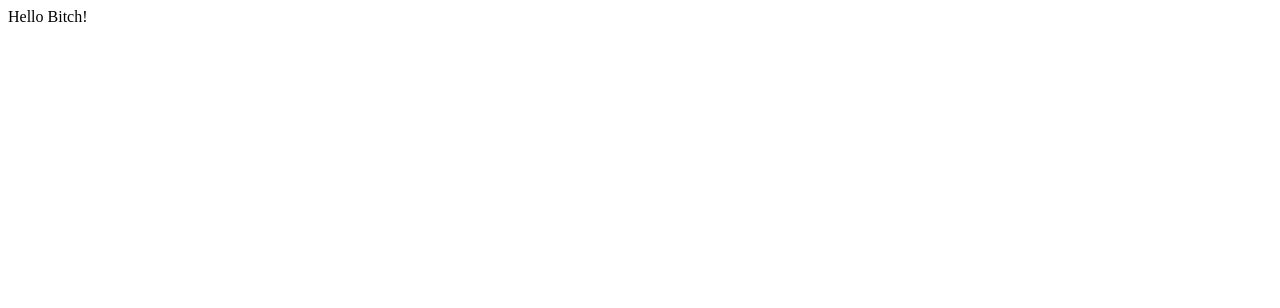
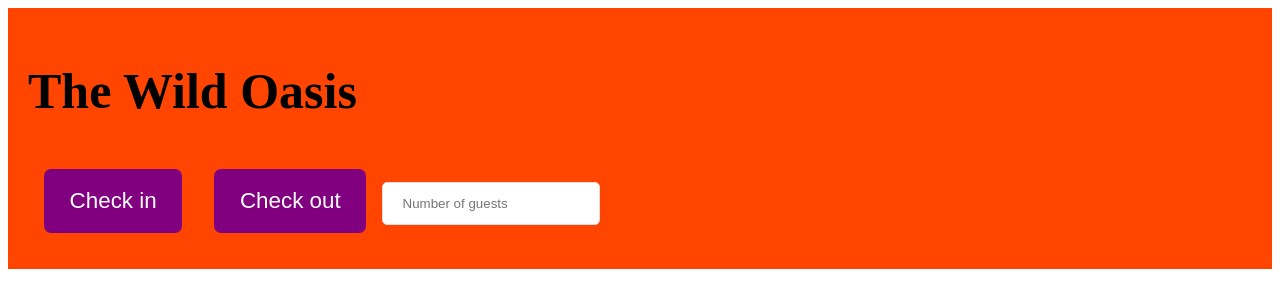
Before and after one commit to nneessen/the-wild-oasis, a React (Vite) app: page / in a window 1280 px wide. Shown: the top 308 px of the page. Built offline with nearby package versions, Linux system fonts and the light colour scheme.

Commit message:
learned about styled components

```diff
--- a/package.json
+++ b/package.json
@@ -11,7 +11,8 @@
   },
   "dependencies": {
     "react": "^18.2.0",
-    "react-dom": "^18.2.0"
+    "react-dom": "^18.2.0",
+    "styled-components": "^6.1.8"
   },
   "devDependencies": {
     "@types/react": "^18.2.15",
--- a/src/App.jsx
+++ b/src/App.jsx
@@ -1,5 +1,47 @@
+import styled from "styled-components";
+
+const H1 = styled.h1`
+  font-size: 50px;
+  font-weight: 600;
+`;
+
+const Button = styled.button`
+  font-size: 1.4rem;
+  padding: 1.2rem 1.6rem;
+  margin: 1rem;
+  font-weight: 500;
+  border: none;
+  border-radius: 7px;
+  background-color: purple;
+  color: white;
+  cursor: pointer;
+  /* &:hover,
+  &:focus {
+    color: greenyellow;
+    background-color: blueviolet;
+  } */
+`;
+
+const Input = styled.input`
+  border: 1px solid #ddd;
+  border-radius: 5px;
+  padding: 0.8rem 1.2rem;
+`;
+
+const StyledApp = styled.div`
+  background-color: orangered;
+  padding: 20px;
+`;
+
 function App() {
-  return <div>Hello Bitch!</div>;
+  return (
+    <StyledApp>
+      <H1>The Wild Oasis</H1>
+      <Button onClick={() => alert("test")}>Check in</Button>
+      <Button onClick={() => alert("test")}>Check out</Button>
+      <Input type="number" placeholder="Number of guests" />
+    </StyledApp>
+  );
 }
 
 export default App;
```
Also changed, not shown: 1 other file (tests, documents, lock files or other folders).
